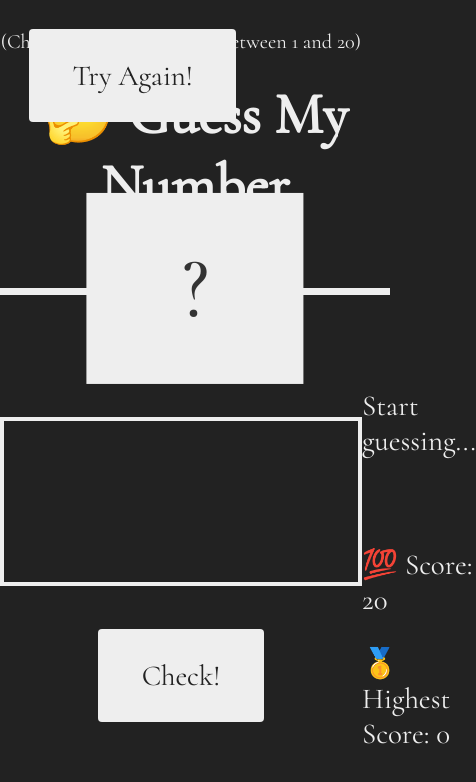
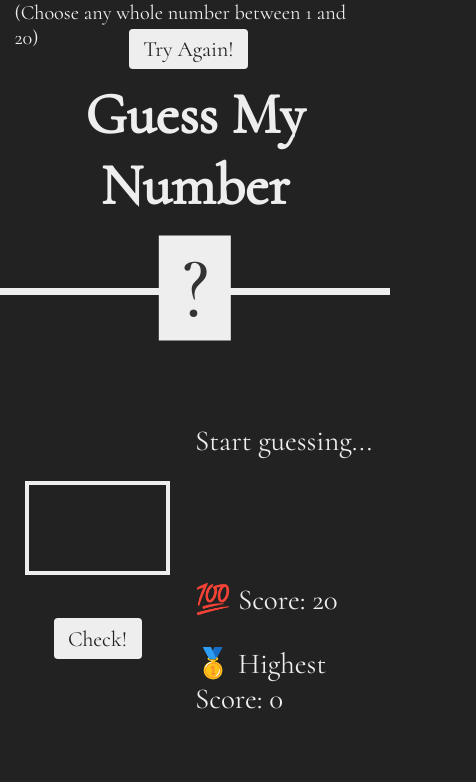
Before and after one commit to sidchopp/guess-my-number, a plain HTML site: page index.html in a window 390 px wide. Shown: the whole page, 476 px wide, since content can reach past the window. Drawn offline with Linux system fonts and the light colour scheme.

Commit message:
Minor changes in CSS

```diff
--- a/index.html
+++ b/index.html
@@ -11,7 +11,7 @@
 
 <body>
     <header>
-        <h1> 🤔 Guess My Number</h1>
+        <h1> Guess My Number</h1>
         <p class="between">(Choose any whole number between 1 and 20)</p>
         <button class="btn again">Try Again!</button>
         <div class="number">?</div>
--- a/style.css
+++ b/style.css
@@ -61,8 +61,8 @@ h1 {
   background: #eee;
   color: #333;
   font-size: 6rem;
-  width: 15rem;
-  padding: 3rem 0rem;
+  width: 5rem;
+  /* padding: 3rem 0rem; */
   text-align: center;
   position: absolute;
   bottom: 0;
@@ -82,15 +82,24 @@ h1 {
   top: 2rem;
   left: 2rem;
 }
+@media screen and (max-width: 800px) {
+  .between {
+    left: 1rem;
+    top: 0rem; /* The width is 100%, when the viewport is 800px or smaller */
+  }
+  .again {
+    left: 33%;
+  }
+}
 
 .guess {
   background: none;
   border: 4px solid #eee;
   font-family: inherit;
   color: inherit;
-  font-size: 5rem;
-  padding: 2.5rem;
-  width: 25rem;
+  font-size: 2.5rem;
+  padding: 1.5rem;
+  width: 10rem;
   text-align: center;
   display: block;
   margin-bottom: 3rem;
@@ -100,9 +109,9 @@ h1 {
   border: none;
   background-color: #eee;
   color: #222;
-  font-size: 2rem;
+  font-size: 1.5rem;
   font-family: inherit;
-  padding: 2rem 3rem;
+  padding: 0.5rem 1rem;
   cursor: pointer;
   border-radius: 4px;
 }
```
